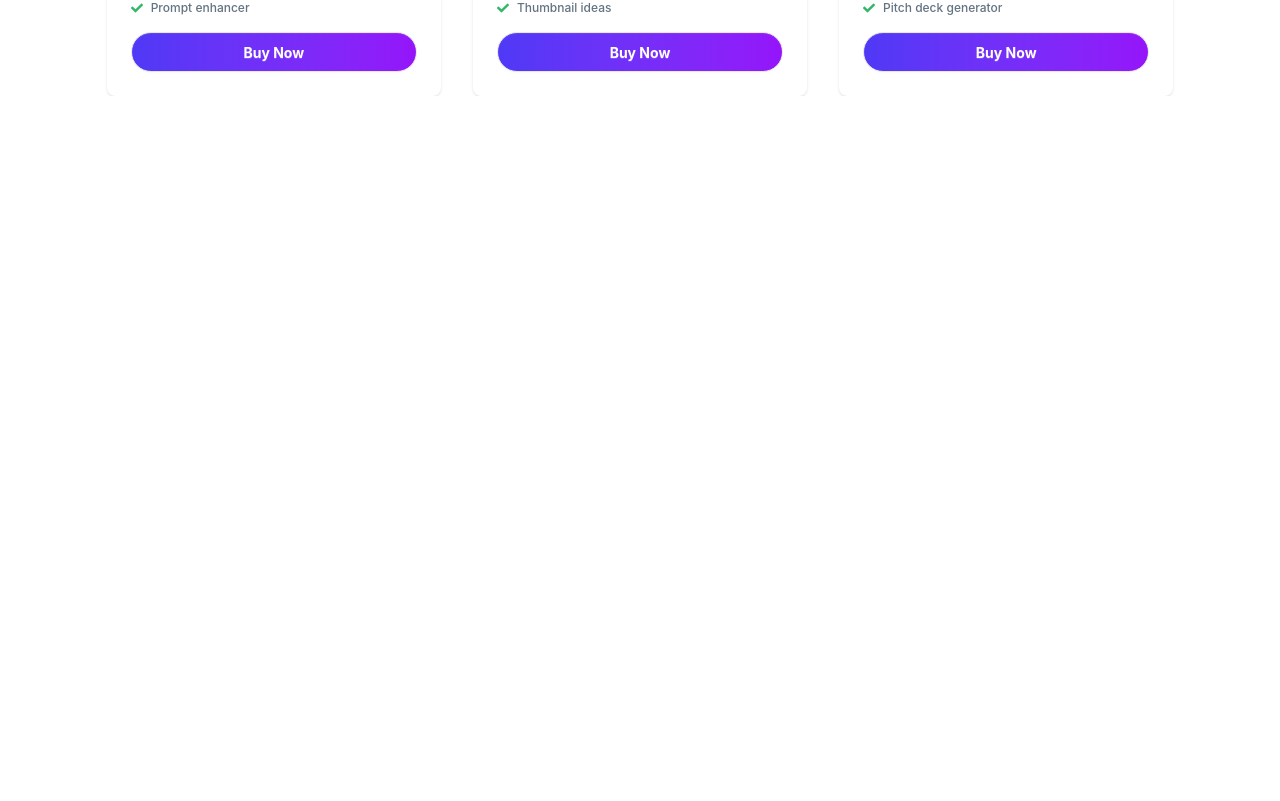
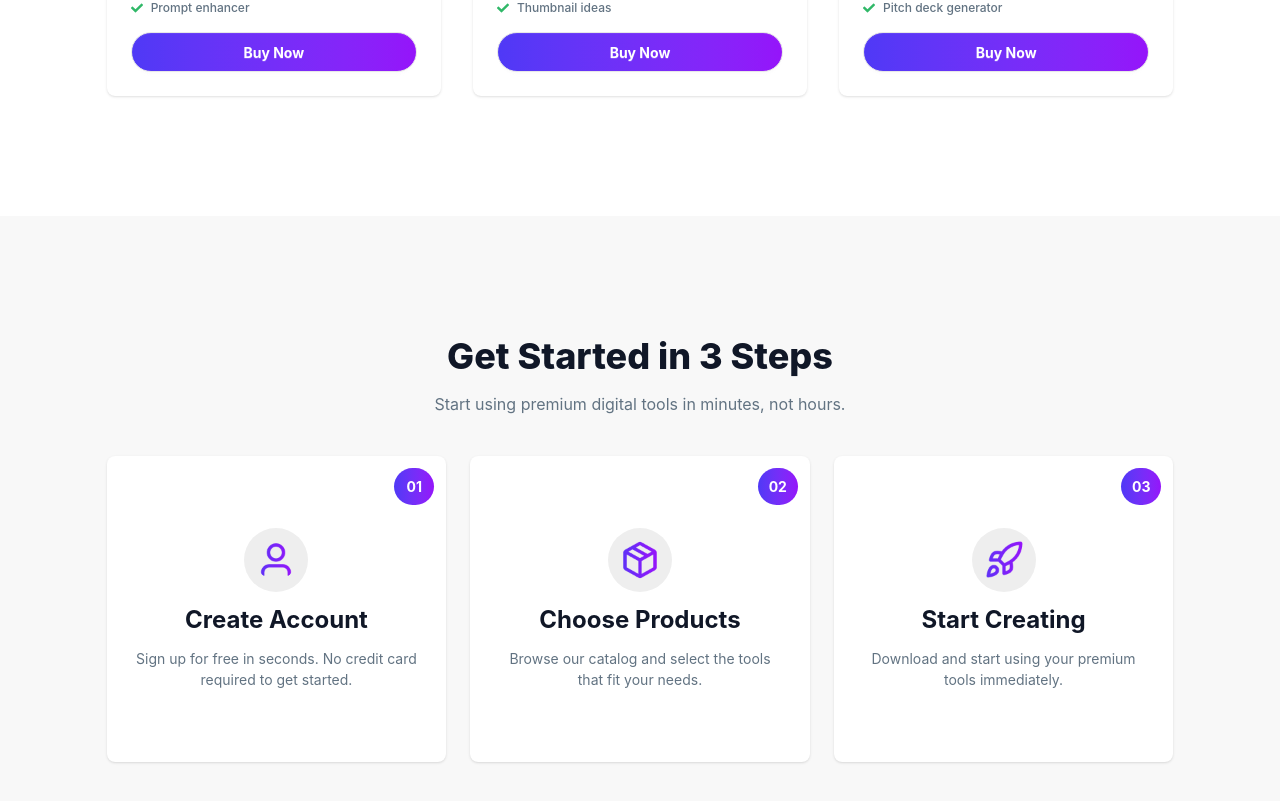
Before and after one commit to Eva-004/digi-tools-platform, a React (Vite) app: page / in a window 1280 px wide. Shown: the part 2406-3207 px from the top of the page. Before the commit the page ends 2502 px from the top, so only its background shows below. Built offline with nearby package versions, Linux system fonts and the light colour scheme.

Commit message:
Buil steps section with 3 steps cards

```diff
--- a/src/App.jsx
+++ b/src/App.jsx
@@ -4,6 +4,7 @@ import Banner from './Components/Banner'
 import NavBar from './Components/NavBar'
 import Products from './Components/Products/Products'
 import Stats from './Components/Stats'
+import GetStarted from './Components/GetStarted'
 
 const fetchProducts=async()=>{
   const res=await fetch('/data.json');
@@ -20,6 +21,7 @@ const productsPromise = fetchProducts();
    <Suspense fallback={<p>loading.....</p>}>
      <Products productsPromise={productsPromise }></Products>
    </Suspense>
+   <GetStarted></GetStarted>
     </>
   )
 }
--- /dev/null
+++ b/src/Components/GetStarted.jsx
@@ -0,0 +1,55 @@
+import React from 'react';
+import userIcon from '../assets/user.png'
+import packageIcon from '../assets/package.png'
+import rocketIcon from '../assets/rocket.png'
+const GetStarted = () => {
+    return (
+        <div className=' bg-base-200 py-30'>
+            <div className='text-center'>
+                <h2 className='font-extrabold text-4xl text-[#101727]'>Get Started in 3 Steps</h2>
+                <p className='text-[#627382] mt-4'>Start using premium digital tools in minutes, not hours.</p>
+            </div>
+            <div className='grid grid-cols-1 md:grid-cols-3 gap-6 mt-10 lg:w-10/12 mx-auto'>
+                <div className="card bg-base-100 shadow-sm ">
+                    <div className="card-body relative">
+                        <div className='p-2 absolute top-3 right-3 font-bold text-white bg-gradient-to-r from-[#4F39F6] to-[#9514FA] rounded-full w-10 flex items-center justify-center'>01</div>
+                        <div className='my-12 text-center space-y-3'>
+                            <div className='flex items-center justify-center '><img className='p-3  w-16 bg-base-300 rounded-full' src={userIcon} alt="" /></div>
+                            <h3 className='text-2xl font-bold  text-[#101727]'>Create Account</h3>
+                            <p className='text-[#627382]'>Sign up for free in seconds. No credit card required to get started.</p>
+
+                        </div>
+                    </div>
+                </div>
+                <div className="card bg-base-100 shadow-sm ">
+                    <div className="card-body relative">
+                        <div className='p-2 absolute top-3 right-3 font-bold text-white bg-gradient-to-r from-[#4F39F6] to-[#9514FA] rounded-full w-10 flex items-center justify-center'>02</div>
+                        <div className='my-12 text-center space-y-3'>
+                            <div className='flex items-center justify-center '><img className='p-3  w-16 bg-base-300 rounded-full' src={packageIcon} alt="" /></div>
+                            <h3 className='text-2xl font-bold  text-[#101727]'>Choose Products</h3>
+                            <p className='text-[#627382]'>Browse our catalog and select the tools <br></br>that fit your needs.</p>
+
+                        </div>
+                    </div>
+                </div>
+                <div className="card bg-base-100 shadow-sm ">
+                    <div className="card-body relative">
+                        <div className='p-2 absolute top-3 right-3 font-bold text-white bg-gradient-to-r from-[#4F39F6] to-[#9514FA] rounded-full w-10 flex items-center justify-center'>03</div>
+                        <div className='my-12 text-center space-y-3'>
+                            <div className='flex items-center justify-center '>
+                                <div className='bg-base-300 rounded-full p-3  h-16 w-16'>
+                                    <img  src={rocketIcon} alt="" />
+                                </div>
+                            </div>
+                            <h3 className='text-2xl font-bold  text-[#101727]'>Start Creating</h3>
+                            <p className='text-[#627382]'>Download and start using your premium <br></br>tools immediately.</p>
+
+                        </div>
+                    </div>
+                </div>
+            </div>
+        </div>
+    );
+};
+
+export default GetStarted;
--- a/src/Components/Products/ProductCard.jsx
+++ b/src/Components/Products/ProductCard.jsx
@@ -10,7 +10,7 @@ const ProductCard = ({ product }) => {
                     ${product.tagType==='popular' ? 'badge-warning' : product.tagType==='new' ? 'badge-accent' : 'badge-success'}
                     font-bold absolute top-2 right-2`}>{product.tagType}</span>
                     <div className=' w-15 h-15 flex justify-center items-center bg-base-200 rounded-full'><img className='h-8  w-8'  src={product.icon} alt="" /></div>
-                    <h2 className="text-xl font-bold">{product.name}</h2>
+                    <h2 className="text-xl font-bold text-[#101727]">{product.name}</h2>
                     <p className='text-[#627382]'>{product.description}</p>
                     <h2 className='font-bold text-2xl'>${product.price}<span className='font-normal text-[16px] text-[#627382]'>/{product.period}</span></h2>
                 <ul className=" flex flex-col gap-2 text-xs">
--- a/src/Components/Products/Products.jsx
+++ b/src/Components/Products/Products.jsx
@@ -5,9 +5,9 @@ const Products = ({productsPromise}) => {
    const productsData = use(productsPromise)
 
     return (
-        <div className='lg:w-10/12 mx-auto'>
+        <div className='lg:w-10/12 mx-auto mb-30'>
             <div className='text-center space-y-4 mb-10'>
-                <h2 className='text-3xl font-bold '>Premium Digital Tools</h2>
+                <h2 className='text-3xl font-bold text-[#101727] '>Premium Digital Tools</h2>
                 <p className='text-[#627382] text-[16px]'>Choose from our curated collection of premium digital products designed <br></br>to boost your productivity and creativity.</p>
                 <div className='flex gap-2 justify-center '>
                         <button className='btn text-[16px] font-bold rounded-4xl text-white bg-gradient-to-r from-[#4F39F6] to-[#9514FA] shadow-md'>Products</button>
```
